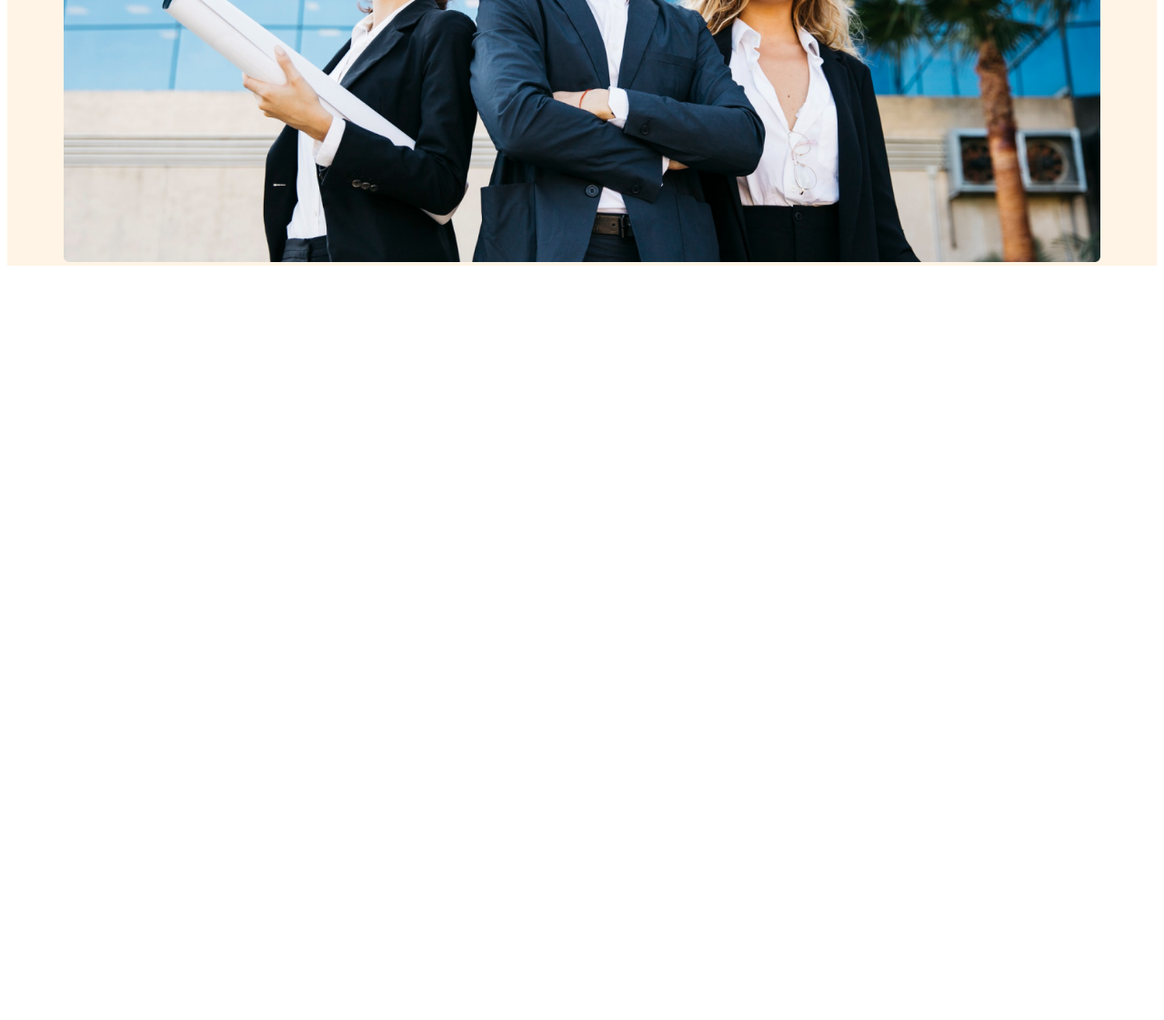
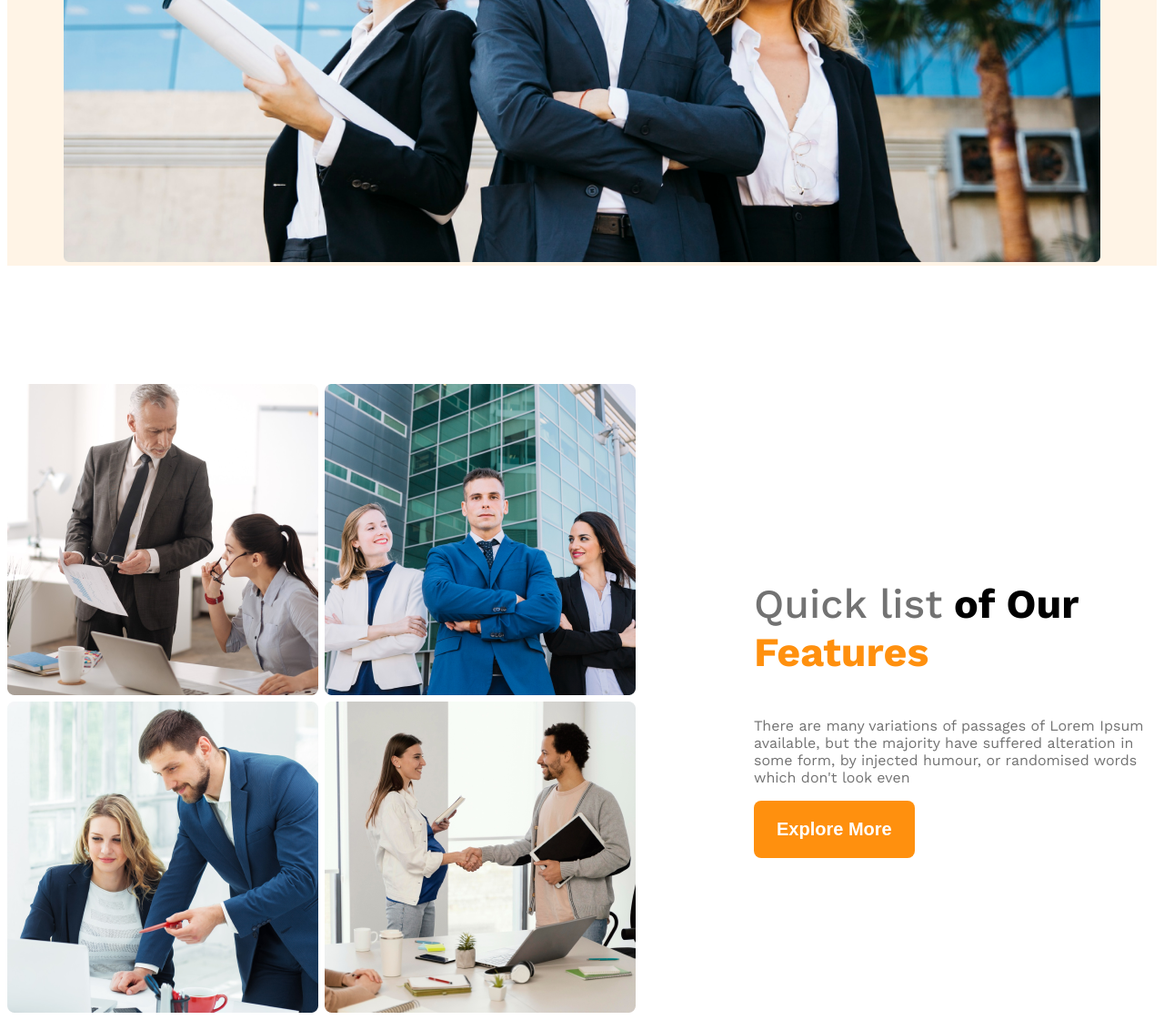
Before and after one commit to naEEm-15/g3-architects-website, a plain HTML site: page index.html in a window 1280 px wide. Shown: the part 832-1953 px from the top of the page at 91% size. Before the commit the page ends 1132 px from the top, so only its background shows below. Drawn offline with nearby package versions, Linux system fonts and the light colour scheme.

Commit message:
Quick list feature and image added

```diff
--- a/index.html
+++ b/index.html
@@ -31,7 +31,22 @@
     </header>
 
     <main>
+        <section class="teams display-flex">
+            <div class="team-img-container">
+                <img src="images/team1.png" alt="two architect discussing about design">
+                <img src="images/team2.png" alt="">
+                <img src="images/team3.png" alt="">
+                <img src="images/team4.png" alt="">
+            </div>
+            <div class="our-features">
+                <h3 class="feature-title"><span id="quick-list" class="text-light-gray">Quick list</span> <span id="dark-1">of Our</span> <span id="features">Features</span></h3>
+                <p class="feature-description text-light-gray">
+                    There are many variations of passages of Lorem Ipsum available, but the majority have suffered alteration in some form, by injected humour, or randomised words which don't look even
+                </p>
+                <button class="btn-primary">Explore More</button>
+            </div>
 
+        </section>
     </main>
 
     <footer>
--- a/styles/architects.css
+++ b/styles/architects.css
@@ -29,6 +29,13 @@
     font-weight: 600;
     border-radius: 8px;
     border: none;
+}
+main{
+    max-width: 1440px;
+    margin: 0 auto;
+}
+main > section{
+    margin-top: 130px;
 }
 
 .brand{
@@ -70,10 +77,48 @@
 .banner-image{
     width: 100%;
 }
+/* team and feature related styles */
+.teams{
+    align-items: center;
+}
+.team-img-container{
+    display: grid;
+    grid-template-columns: repeat(2, 1fr);
+    gap: 7px;
+}
+.our-features{
+    margin-left: 130px;
+    max-width: 530px;
+}
+.feature-title{
+    font-size: 2.8rem;
+}
+#quick-list{
+    font-weight: 500;
+}
+#features{
+    color: #FF900E;
+}
 
 /* responsive media query */
 @media screen and (max-width:576px) {
-    .navbar,.nav-links{
+    .navbar,.nav-links,.teams{
         flex-direction: column;
     }
+    .team-img-container{
+        grid-template-columns: repeat(1,1fr);
+    }
+    .our-features{
+        margin-left: 20px;
+    }
 }
+
+/* medium size device */
+@media screen and (min-width:576px) and (max-width:992px) {
+    .teams{
+        flex-direction:column;
+    }
+    .our-features{
+        margin:50px auto;
+    }
+}
```
